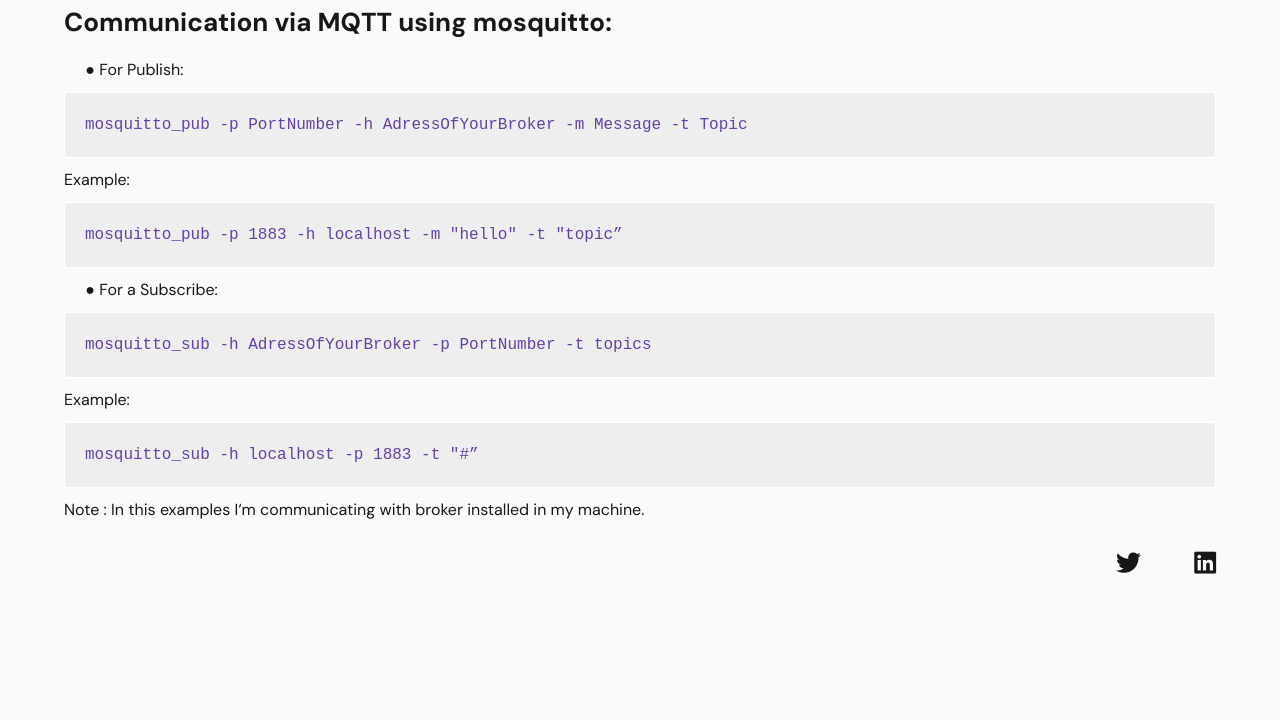
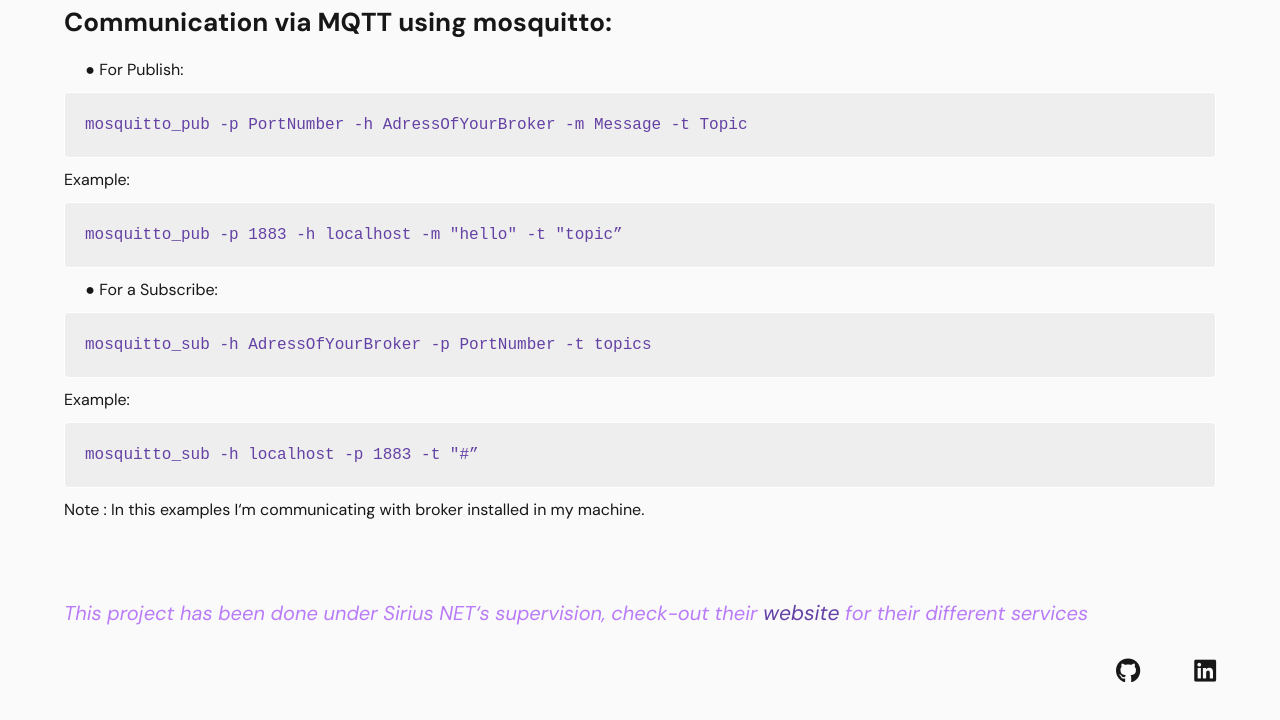
Before and after one commit to imanehmz/MQTT_doc_sirius_iot, a plain HTML site: page index.html in a window 1280 px wide. Shown: the part 7099-7819 px from the top of the page. Drawn offline with Linux system fonts and the light colour scheme.

Commit message:
sirius credit added

```diff
--- a/index.html
+++ b/index.html
@@ -425,9 +425,12 @@ Example:
 <p>
 Note : In this examples I&lsquo;m communicating with broker installed in my machine.
 </p>
+<div style="align-items: center; padding-top:70px; ">
+  <i><p style="color:  rgb(185, 123, 248);font-size: 2rem;">  This project has been done under Sirius NET&lsquo;s supervision, check-out their <a style="font-size: 2.1rem;" href="https://www.sirius-dz.com/">website</a> for their different services </p></i>
+</div>
         <div class="socials">
           <a href="https://github.com/imanehmz"
-            ><i class="fa-brands fa-twitter hov-1"></i
+            ><i class="fa-brands fa-github hov-1"></i
           ></a>
           <a href="https://www.linkedin.com/in/imane-hamzaoui-667514199//"
             ><i class="fa-brands fa-linkedin hov-1"></i
```
